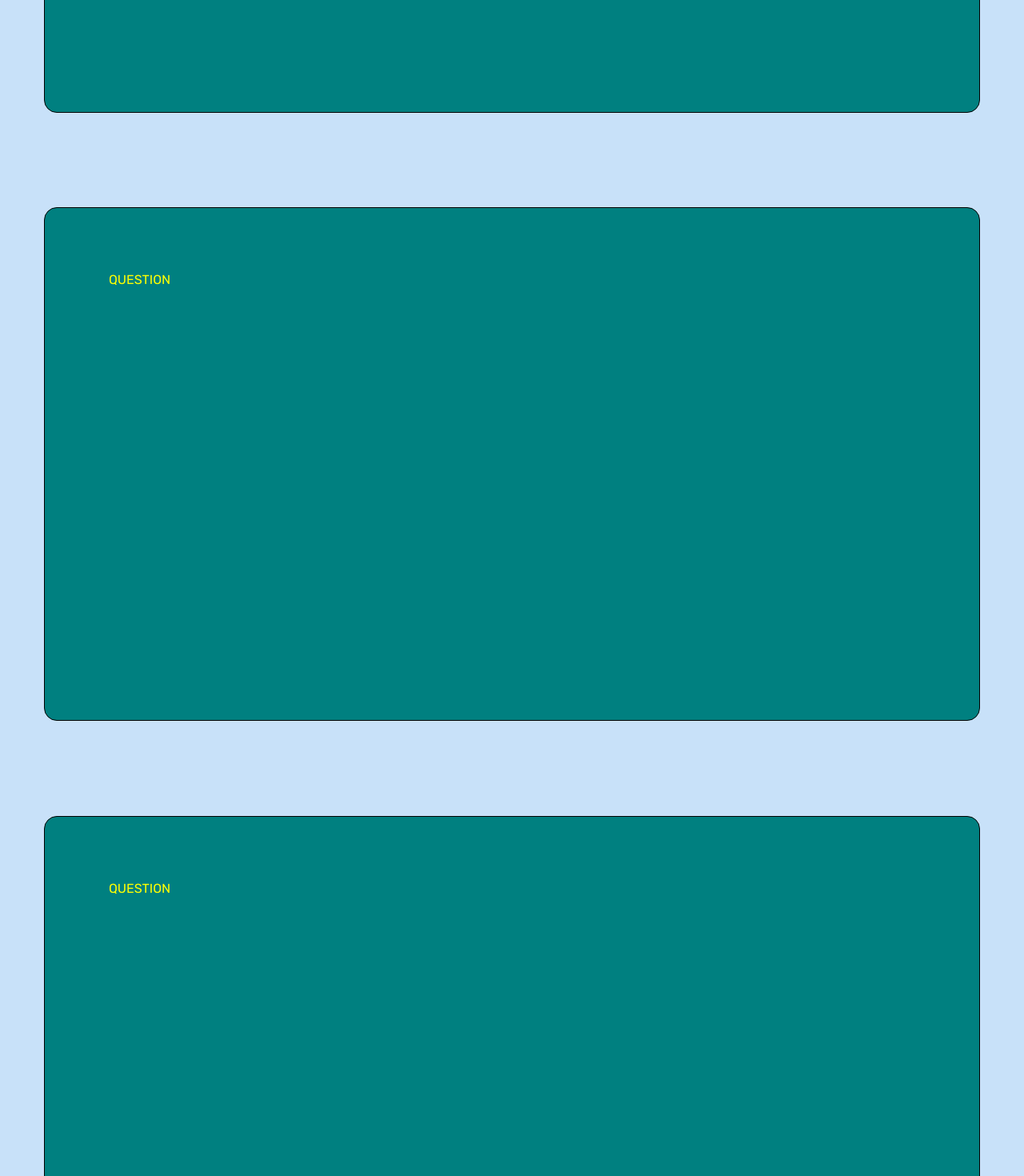
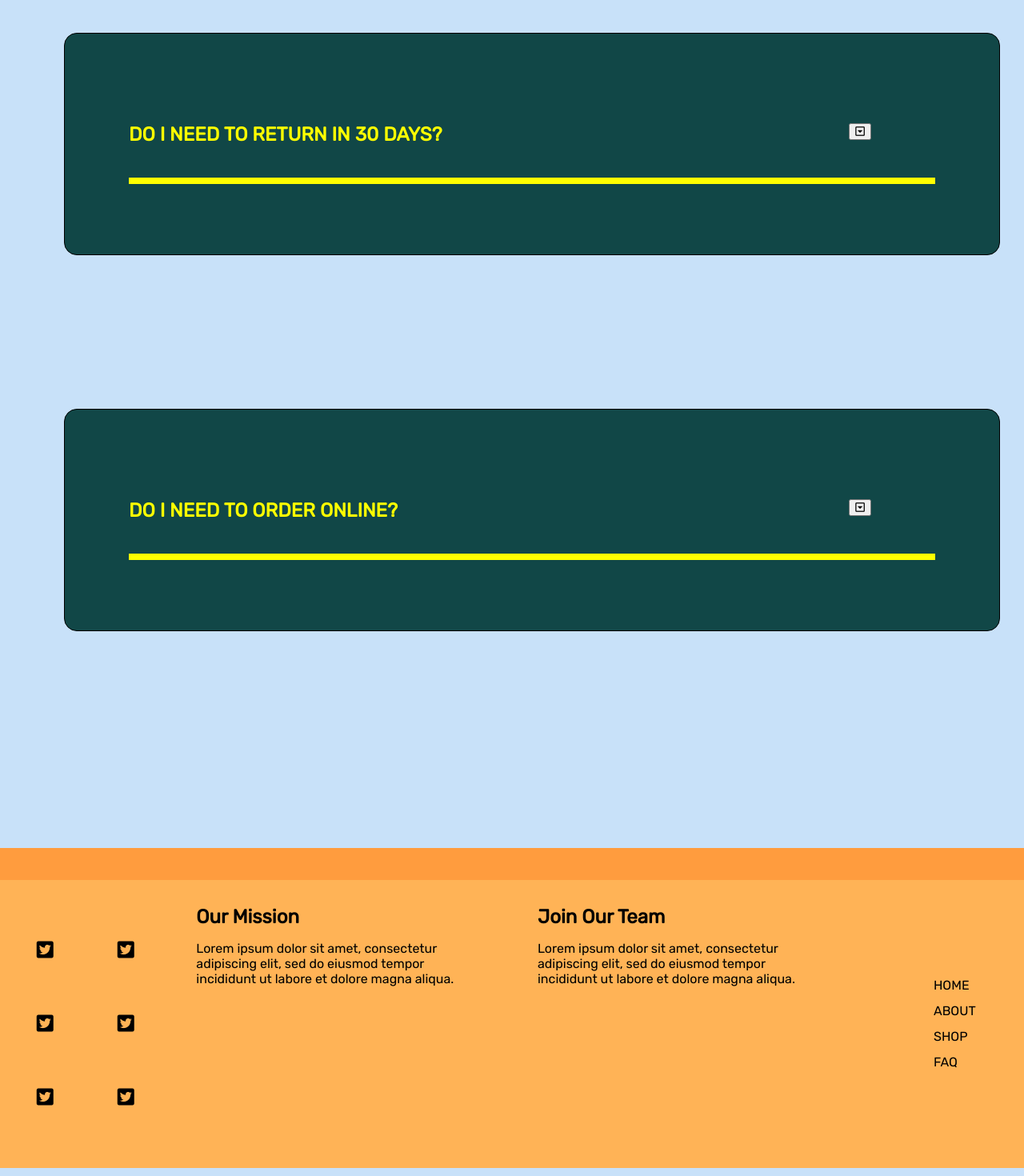
Before and after one commit to hkennedyvi/camper, a React (Create React App) app: page /faq in a window 1280 px wide. Shown: the part 1500-2970 px from the top of the page at 80% size. Built offline with nearby package versions, Linux system fonts and the light colour scheme.

Commit message:
faq cards refactored to seperate component, event handler added

```diff
--- a/src/components/Footer/index.jsx
+++ b/src/components/Footer/index.jsx
@@ -10,12 +10,24 @@ class Footer extends Component {
                 <div className="footer_bottom">
                     <div className="footer_box">
                         <div className="footer_icons">
-                        <i class="fab fa-twitter-square"></i>
-                        <i class="fab fa-twitter-square"></i>
-                        <i class="fab fa-twitter-square"></i>
-                        <i class="fab fa-twitter-square"></i>
-                        <i class="fab fa-twitter-square"></i>
-                        <i class="fab fa-twitter-square"></i>
+                            <a href="/">
+                                <i className="fab fa-twitter-square"></i>
+                            </a>
+                            <a href="/">
+                                <i className="fab fa-twitter-square"></i>
+                            </a>
+                            <a href="/">
+                                <i className="fab fa-twitter-square"></i>
+                            </a>
+                            <a href="/">
+                                <i className="fab fa-twitter-square"></i>
+                            </a>
+                            <a href="/">
+                                <i className="fab fa-twitter-square"></i>
+                            </a>
+                            <a href="/">
+                                <i className="fab fa-twitter-square"></i>
+                            </a>
                         </div>
                     </div>
                     <div className="lg_footer_box">
--- a/src/components/Information/index.jsx
+++ b/src/components/Information/index.jsx
@@ -1,22 +1,41 @@
 import React, { Component } from 'react';
+import InformationCard from '../InformationCard';
 import './information.scss';
 
 class Information extends Component {
+
     render() {
+        const questionInfo = [
+            {
+                question: "DO I NEED TO BE A MEMBER TO ORDER ONLINE?",
+                answer: "yes of course"
+            },
+            {
+                question: "DO I NEED TO RETURN IN 30 DAYS?",
+                answer: "yes of course"
+            },
+            {
+                question: "DO I NEED TO ORDER ONLINE?",
+                answer: "yes of course"
+            },
+        ]
+
         return (
             <section className="information_container">
                 <div className="information_flex">
-                    <div className="faq_box">
-                        <h3 className="faq_header">DO I NEED TO BE A MEMBER TO ORDER ONLINE?</h3>
-                        <hr className="faq_header_underline" />
-                        <p className="faq_copy">Lorem ipsum dolor sit amet, consectetur adipiscing elit, sed do eiusmod tempor incididunt ut labore et dolore magna aliqua. Ut enim ad minim veniam, quis nostrud exercitation ullamco laboris nisi ut aliquip ex ea commodo consequat. Duis aute irure dolor in reprehenderit in voluptate velit esse cillum dolore eu fugiat nulla pariatur. Excepteur sint occaecat cupidatat non proident, sunt in culpa qui officia deserunt mollit anim id est laborum.</p>
-                    </div>
-                    <div className="faq_box">QUESTION</div>
-                    <div className="faq_box">QUESTION</div>
+                    {questionInfo.map((item, index) => {
+                        return (
+                            <InformationCard
+                                key={index}
+                                question={item.question}
+                                answer={item.answer}
+                            />
+                        )
+                    })}
                 </div>
             </section>
-        )
-    }
-}
+        );
+    };
+};
 
 export default Information;
--- a/src/components/Information/information.scss
+++ b/src/components/Information/information.scss
@@ -1,36 +1,14 @@
-.information_container {
-    padding: 5rem;
-    height: 300vh;
-}
+// .information_container {
+//     padding: 5rem;
+//     height: 100%;
+//     min-height: 250vh;
+// }
 
 .information_flex {
+    padding: 5rem;
     display: flex;
     flex-direction: column;
     justify-content: space-evenly;
-    align-items: center;
     height: 100%;
+    min-height: 200vh;
 }
-
-.faq_box {
-    border: 1px black solid;
-    height: 30rem;
-    background: teal;
-    color: yellow;
-    border-radius: 1em;
-    width: 90%;
-    padding: 5rem;
-}
-
-.faq_header {
-   padding: 2rem 0;
-}
-
-.faq_header_underline {
-    background: yellow;
-    height: 0.5rem;
-    border: none;
-}
-
-.faq_copy {
-    line-height: 2rem;
-}
--- /dev/null
+++ b/src/components/InformationCard/index.jsx
@@ -0,0 +1,42 @@
+import React, { Component } from 'react';
+import './informationcard.scss';
+
+class InformationCard extends Component {
+
+    constructor(props) {
+        super(props);
+        this.state = {
+            isToggled: false
+        };
+
+        // This binding is necessary to make `this` work in the callback
+        this.handleMenuToggle = this.handleMenuToggle.bind(this);
+      };
+
+      handleMenuToggle() {
+        this.setState(state => ({
+          isToggled: !state.isToggled
+        }));
+      };
+
+
+    render() {
+
+        return (
+            <div key={this.props.key} className="faq_box">
+                <h5 className="faq_header">{this.props.question}</h5>
+                <button onClick={this.handleMenuToggle} className="faq_button">
+                    <i className="far fa-caret-square-down"></i>
+                </button>
+                <hr className="faq_header_underline" />
+                <div className={`faq_content ${this.state.isToggled ? "active" : ""}`} >
+                    <i className=" placeholder fas fa-people-carry"></i>
+                    <p className="faq_copy">{this.props.answer}</p>
+                </div>
+            </div>
+        );
+
+    };
+};
+
+export default InformationCard;
--- /dev/null
+++ b/src/components/InformationCard/informationcard.scss
@@ -0,0 +1,47 @@
+.faq_box {
+    border: 1px black solid;
+    position: relative;
+    background: rgb(17, 71, 71);
+    color: yellow;
+    border-radius: 1em;
+    width: 90%;
+    padding: 5rem;
+}
+
+.faq_header {
+    padding: 2rem 0;
+}
+
+.faq_header_underline {
+    background: yellow;
+    height: 0.5rem;
+    border: none;
+}
+
+.placeholder {
+    font-size: 12rem;
+    color: white;
+    padding: 2rem 0;
+}
+
+.faq_copy {
+    font-size: 0.8rem;
+    line-height: 2rem;
+    color: white;
+}
+
+.faq_content {
+    display: none;
+    // transition: display 1000ms ease-in-out;
+}
+
+.faq_content.active {
+    display: block;
+    // transition: display 1000ms ease-in-out;
+}
+
+.faq_button {
+  position: absolute;
+  top: 7rem;
+  right: 10rem;
+}
```
Also changed, not shown: 1 other file (tests, documents, lock files or other folders).
